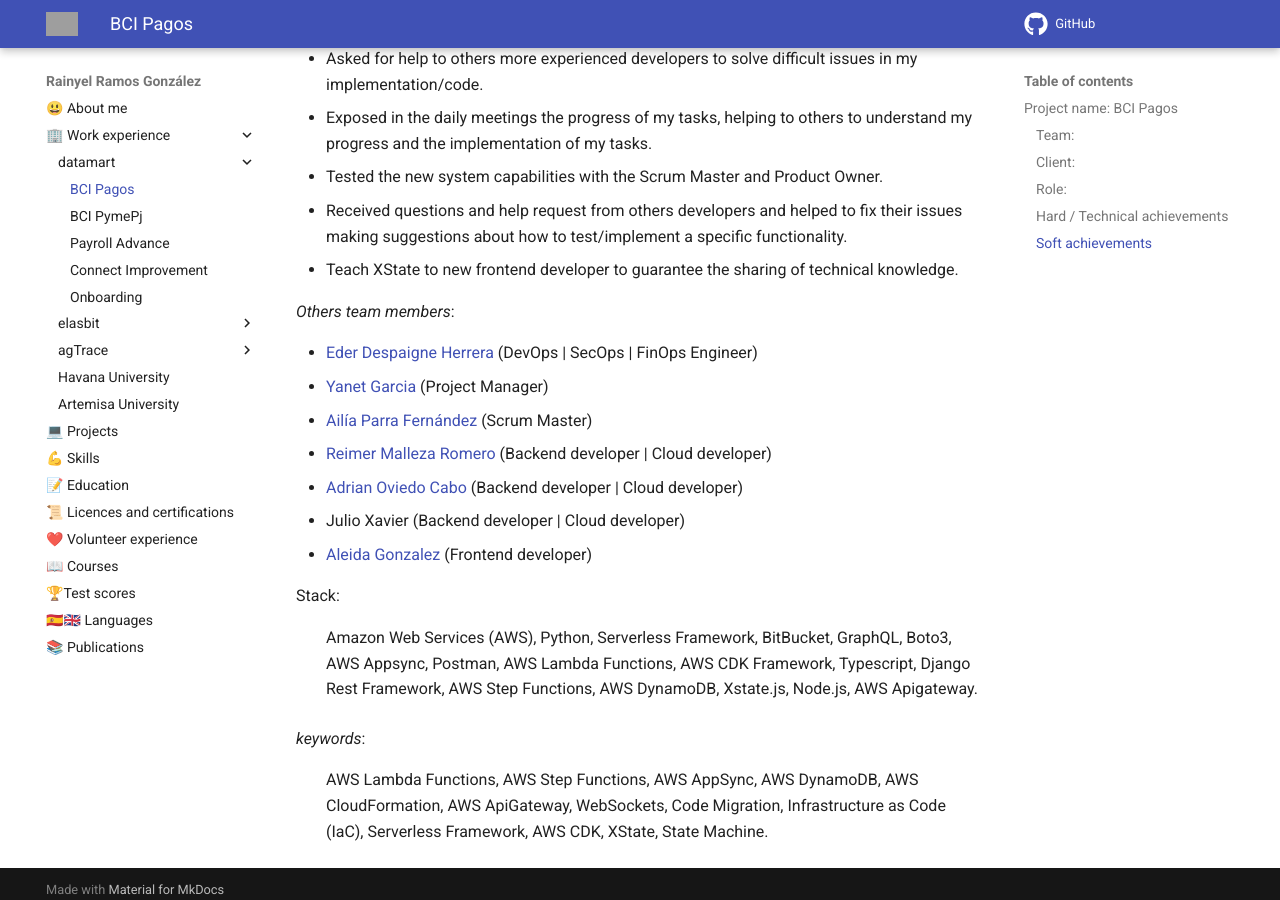
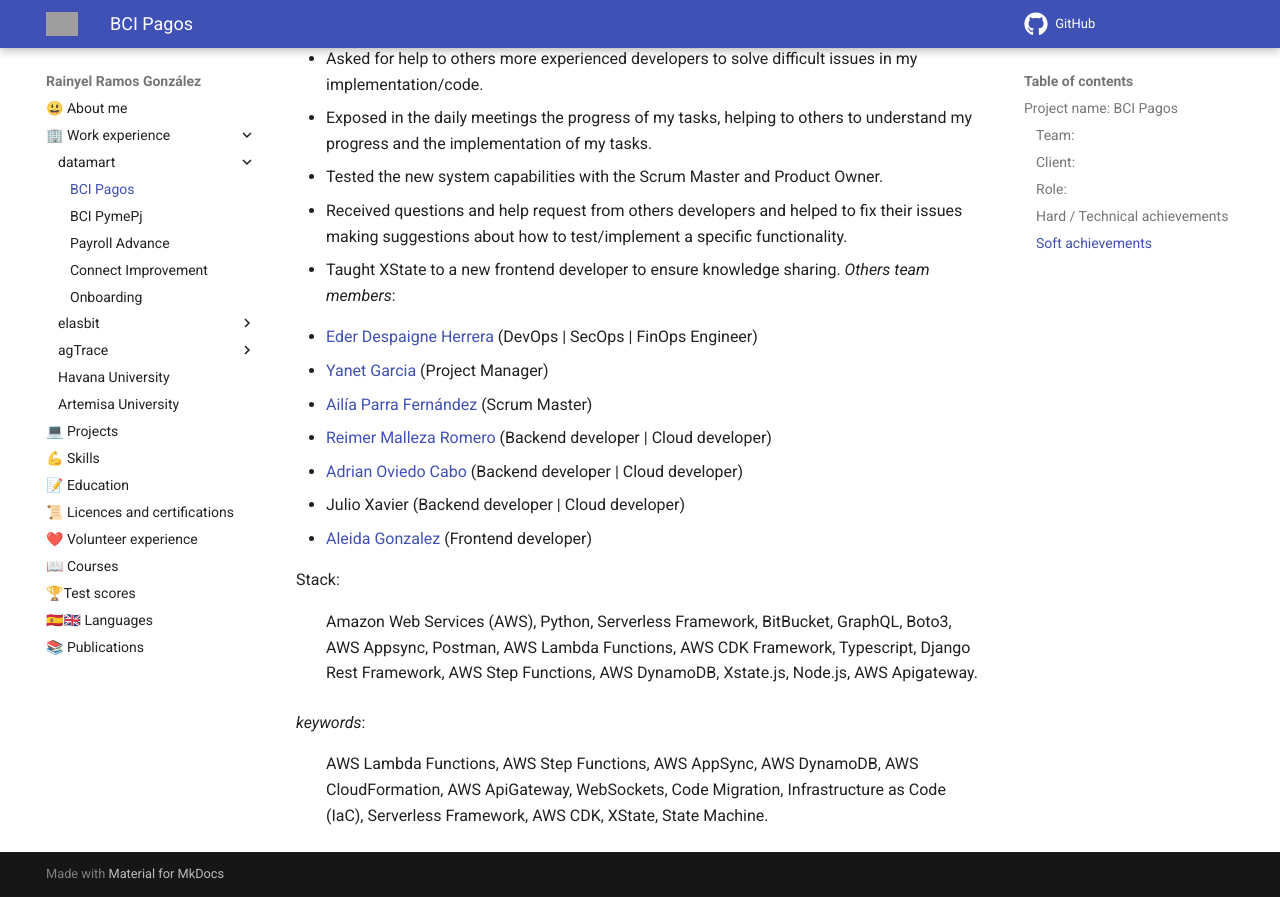
Before and after one commit to rayniel95/rayniel95.github.io, an MkDocs documentation site: the page built from docs/work_experience/datamart/bci_pagos.md, in a window 1280 px wide and 900 px high, scrolled down 1613 px. Built offline with MkDocs 1.6.1 and Material for MkDocs 9.7.7, drawn with Linux system fonts in a browser that asks for light colours; grey boxes are pictures that could not be loaded.

Commit message:
docs(datamart): refine BCI Pagos experience description

```diff
--- a/docs/work_experience/datamart/bci_pagos.md
+++ b/docs/work_experience/datamart/bci_pagos.md
@@ -44,8 +44,7 @@ My role involved helping implement both platforms. I developed the infrastructur
 - Exposed in the daily meetings the progress of my tasks, helping to others to understand my progress and the implementation of my tasks.
 - Tested the new system capabilities with the Scrum Master and Product Owner.
 - Received questions and help request from others developers and helped to fix their issues making suggestions about how to test/implement a specific functionality.
-- Teach XState to new frontend developer to guarantee the sharing of technical knowledge.
-
+- Taught XState to a new frontend developer to ensure knowledge sharing.
 *Others team members*:
 <!-- maybe extend this with more public profiles? -->
 - [Eder Despaigne Herrera](https://cu.linkedin.com/in/eder-despaigne-herrera-4185501b6) (DevOps | SecOps | FinOps Engineer)
```
